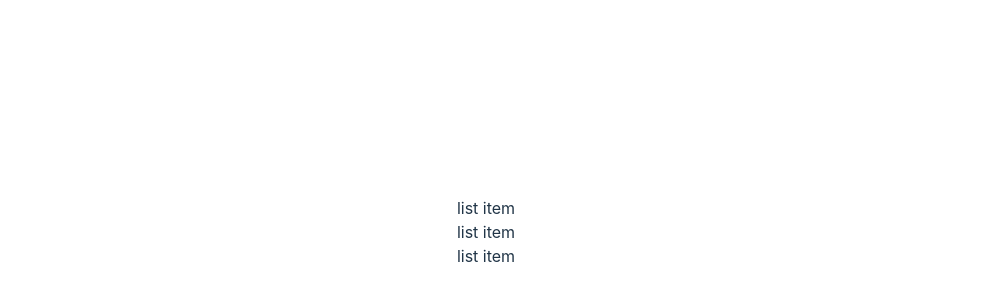
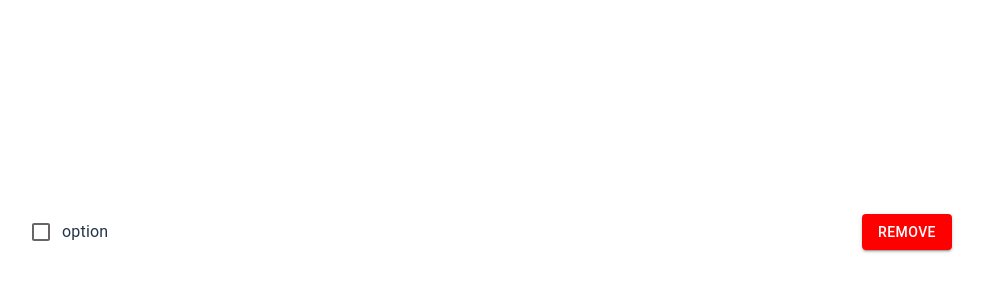
Before and after one commit to tomered/Todo-Frontend, a React (Vite) app: page / in a window 1280 px wide. Shown: the part 168-468 px from the top of the page, without its empty margins (154-1138 px from the left). Built offline with nearby package versions, Linux system fonts and the light colour scheme.

Commit message:
implement list item component

```diff
--- a/src/Components/TodoList/ListItem/ListItem.tsx
+++ b/src/Components/TodoList/ListItem/ListItem.tsx
@@ -1,9 +1,12 @@
-import React from 'react'
+import { Box, Button, Checkbox, Typography } from "@mui/material";
+import React from "react";
 
 export default function ListItem() {
   return (
-    <div>
-      list item
-    </div>
-  )
+    <Box sx={{ display: "flex", flex: 1, alignItems: "center" }}>
+      <Checkbox />
+      <Typography sx={{ display: "flex" , width: '100vh'}}>option</Typography>
+      <Button variant="contained" sx={{bgcolor: 'red'}}>Remove</Button>
+    </Box>
+  );
 }
--- a/src/Components/TodoList/TodoList.tsx
+++ b/src/Components/TodoList/TodoList.tsx
@@ -5,8 +5,8 @@ export default function TodoList() {
   return (
     <>
       <ListItem />
-      <ListItem />
-      <ListItem />
+      {/* <ListItem />
+      <ListItem /> */}
     </>
   );
 }
--- a/src/main.tsx
+++ b/src/main.tsx
@@ -1,10 +1,15 @@
-import React from 'react'
-import ReactDOM from 'react-dom/client'
-import App from './App.tsx'
-import './index.css'
+import React from "react";
+import ReactDOM from "react-dom/client";
+import App from "./App.tsx";
+import "./index.css";
+import { Routes, Route, BrowserRouter } from "react-router-dom";
 
-ReactDOM.createRoot(document.getElementById('root')!).render(
+ReactDOM.createRoot(document.getElementById("root")!).render(
   <React.StrictMode>
-    <App />
-  </React.StrictMode>,
-)
+    <BrowserRouter>
+      <Routes>
+        <Route path="/*" element={<App />} />
+      </Routes>
+    </BrowserRouter>
+  </React.StrictMode>
+);
--- a/src/pages/TodoListPage/TodoListPage.tsx
+++ b/src/pages/TodoListPage/TodoListPage.tsx
@@ -1,5 +1,6 @@
 import React from "react";
 import TodoList from "../../Components/TodoList/TodoList";
+import { Box } from "@mui/material";
 
 export default function TodoListPage() {
   return (
```
Also changed, not shown: package.json (+7 -1 lines), 1 other file (tests, documents, lock files or other folders).
